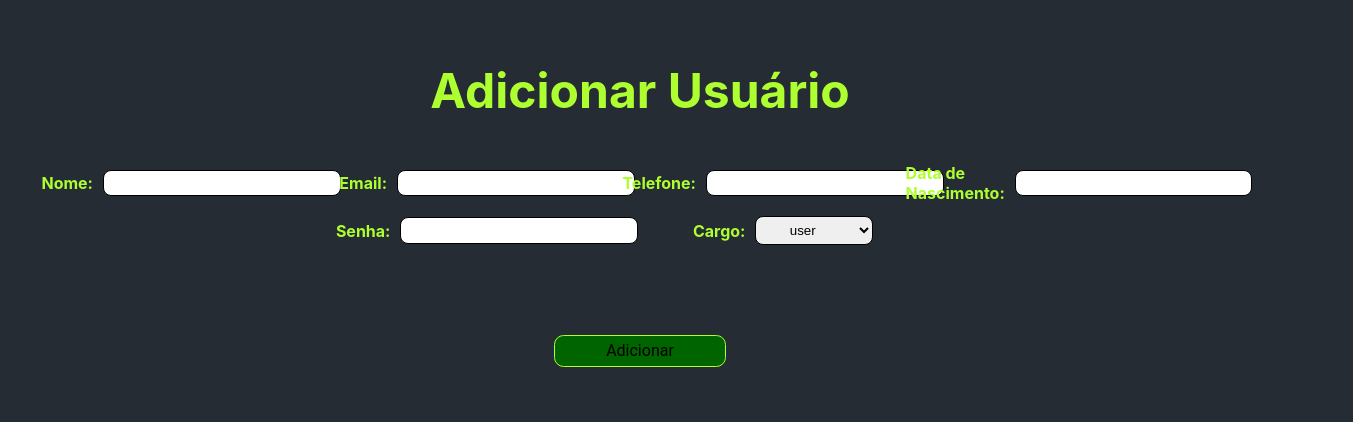
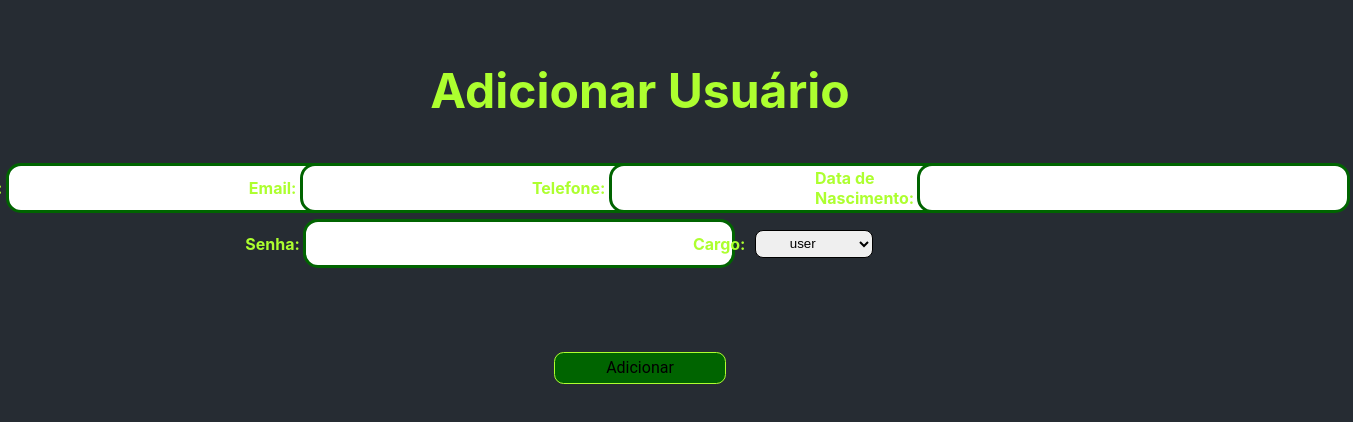
Before and after one commit to indigotech/onboard-lucas-santos, a React (Create React App) app in the folder leme-onboarding/: page /add in a window 1280 px wide. Shown: the top 422 px of the page, 1353 px wide, since content can reach past the window. Built offline with nearby package versions, Linux system fonts and the light colour scheme.

Commit message:
Add styled components lib

```diff
--- a/leme-onboarding/package.json
+++ b/leme-onboarding/package.json
@@ -27,6 +27,7 @@
     "react-promise-tracker": "^2.1.0",
     "react-router-dom": "^5.2.0",
     "react-scripts": "3.4.1",
+    "styled-components": "^5.1.0",
     "table": "^5.4.6",
     "typescript": "~3.7.2"
   },
@@ -50,5 +51,8 @@
       "last 1 firefox version",
       "last 1 safari version"
     ]
+  },
+  "devDependencies": {
+    "@types/styled-components": "^5.1.0"
   }
 }
--- a/leme-onboarding/src/components/AddUser/AddUser.tsx
+++ b/leme-onboarding/src/components/AddUser/AddUser.tsx
@@ -10,7 +10,6 @@ import {Select} from '../Components/Select'
 
 
 export const history = createBrowserHistory({forceRefresh:true});
-
 
 export class AddUser extends React.Component<{}, AddUserState> {
     constructor(props: any) {
--- a/leme-onboarding/src/components/Components/Form.tsx
+++ b/leme-onboarding/src/components/Components/Form.tsx
@@ -1,4 +1,22 @@
 import React from 'react'
+import styled from 'styled-components';
+
+const Input = styled.input.attrs(props => ({
+    // we can define static props
+    type: props.type,
+
+    // or we can define dynamic ones
+    size: props.size || "0.1em",
+  }))`
+    color: lightgree;
+    font-size: 1em;
+    border: 3px solid darkgreen;
+    border-radius: 15px;
+
+    /* here we use the dynamically computed prop */
+    margin: ${props => props.size};
+    padding: ${props => props.size};
+  `;
 
 interface FormState{
     type: string;
@@ -35,7 +53,7 @@ export class Form extends React.Component<FormProps, FormState> {
     render () {
         return (
             <div>
-                <input type={this.state.type} name={this.state.name} onChange={this.state.onChangeFunction}/>
+                <Input type={this.state.type} name={this.state.name} onChange={this.state.onChangeFunction}/>
             </div>
         );
     }
--- a/leme-onboarding/src/components/Components/Select.tsx
+++ b/leme-onboarding/src/components/Components/Select.tsx
@@ -1,5 +1,4 @@
 import React from 'react';
-import { stringify } from 'querystring';
 import { queryUsers } from '../GraphQL/Users';
 
 interface SelectState {
@@ -22,7 +21,7 @@ export class Select extends React.Component<SelectProps, SelectState> {
         this.state = {
             name: "",
             onChangeFunction: null,
-            values: ["a"]
+            values: [""]
         }
     }
 
--- a/leme-onboarding/src/components/Login/LoginPage.tsx
+++ b/leme-onboarding/src/components/Login/LoginPage.tsx
@@ -3,10 +3,9 @@ import './LoginPage.css';
 import {mutateLogin, saveToken} from '../GraphQL/Authentication';
 import {validationEmail, validationPassword, errorAlert } from '../GraphQL/Validation';
 import {Button} from '../Components/Button';
-import { Grid, Row, Col } from 'react-flexbox-grid';
+import { Row, Col } from 'react-flexbox-grid';
 import {Welcome} from './Welcome';
 import {Form} from '../Components/Form';
-
 
 export interface LoginPageState {
     email: string;
@@ -14,6 +13,7 @@ export interface LoginPageState {
 }
 
 export class Login extends React.Component<{}, LoginPageState> {
+    state: any;
 
     constructor(props: any) {
         super(props);
--- a/leme-onboarding/src/components/Login/Welcome.tsx
+++ b/leme-onboarding/src/components/Login/Welcome.tsx
@@ -1,7 +1,14 @@
 import React from 'react';
+import styled from 'styled-components';
+
+const Title = styled.h1`
+  font-size: 1.5em;
+  text-align: center;
+  color: lightgreen;
+`;
 
 export class Welcome extends React.Component {
     render() {
-        return <h1>Bem-vindo(a) à Taqtile!</h1>
+        return <Title>Bem-vindo(a) à Taqtile!</Title>
     }
 }
```
Also changed, not shown: 1 other file (tests, documents, lock files or other folders).
